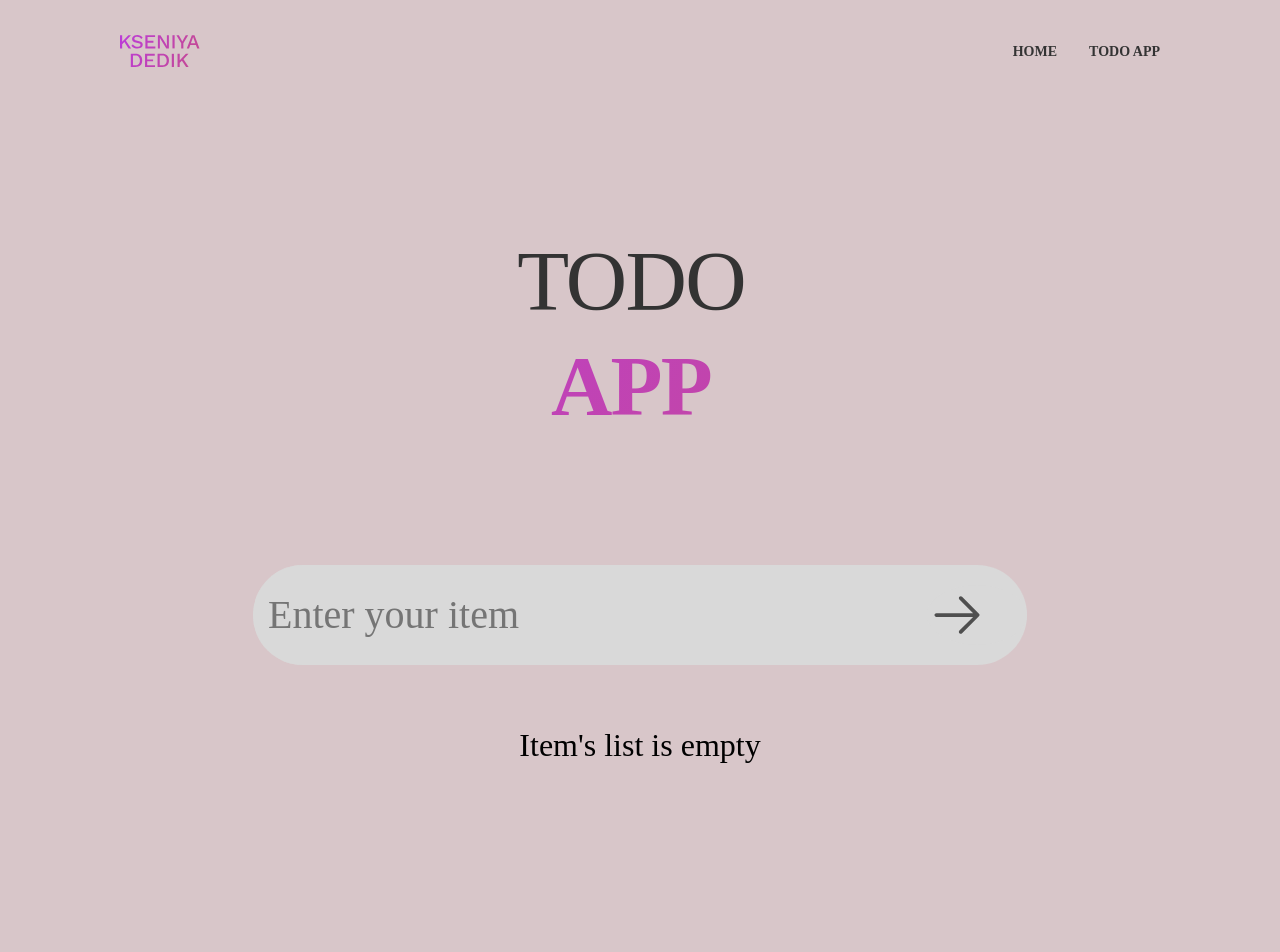
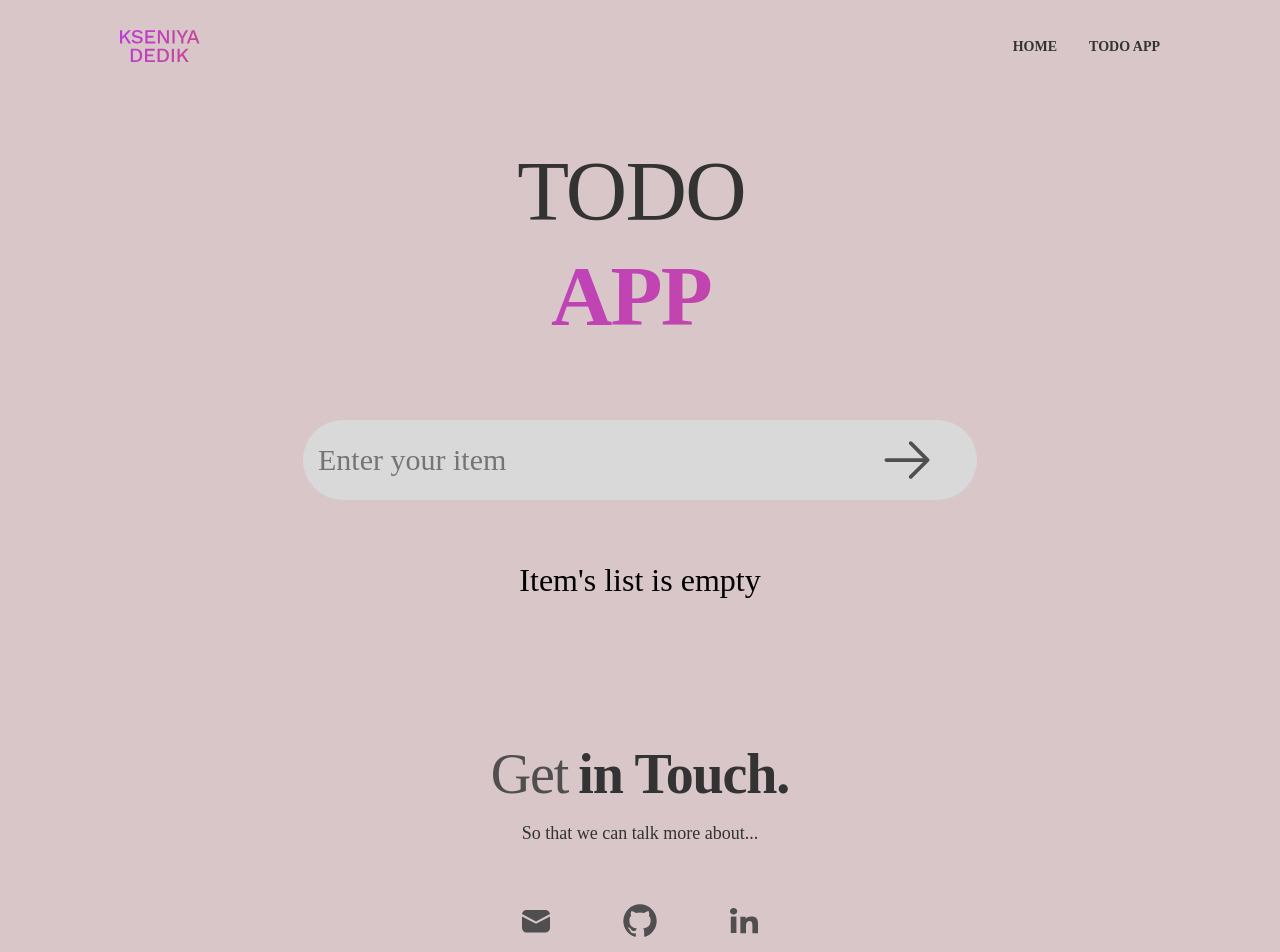
Before and after one commit to ksddk/presenting, a React (Create React App) app: page /todoapp in a window 1280 px wide. Shown: the top 952 px of the page. Built offline with nearby package versions, Linux system fonts and the light colour scheme; a web font is replaced by a local one.

Commit message:
Implement design fixes according to documentation changes

```diff
--- a/src/Pages/Footer.module.css
+++ b/src/Pages/Footer.module.css
@@ -1,7 +1,7 @@
 .FooterContainer {
   display: flex;
   height: 360px;
-  padding: 80px 424px 40px 424px;
+  padding: 30px 424px 30px 424px;
   flex-direction: column;
   justify-content: center;
   align-items: center;
@@ -13,7 +13,7 @@
   display: flex;
   flex-direction: column;
   align-items: center;
-  gap: 60px;
+  gap: 50px;
   width: 592px;
   display: flex;
 }
--- a/src/Pages/HomePage/EdLang.module.css
+++ b/src/Pages/HomePage/EdLang.module.css
@@ -3,6 +3,7 @@
   display: flex;
   justify-content: space-between;
   gap: 50px;
+  width: 100%;
 }
 
 .InfoBox {
@@ -37,4 +38,5 @@
   letter-spacing: -0.36px;
   display: flex;
   flex-direction: column;
+  white-space: pre-wrap;
 }
--- a/src/Pages/HomePage/EdLang.tsx
+++ b/src/Pages/HomePage/EdLang.tsx
@@ -5,11 +5,11 @@ import { ICVItem } from './CV';
 const EduLang: ICVItem[] = [
   {
     name: 'EDUCATION',
-    text: ' BELARUSIAN STATE UNIVERSITY OF INFORMATICS AND RADIOELECTRONICS 2019-2022 Faculty of Information Technology and Management Specialty: Automated information processing systems Degree:  Uncompleted'
+    text: 'BELARUSIAN STATE UNIVERSITY OF INFORMATICS AND RADIOELECTRONICS\n \n2019-2022\n \nFaculty of Information Technology and Management\nSpecialty: Automated information processing systems\nDegree: Uncompleted'
   },
   {
     name: 'LANGUAGE',
-    text: 'English: B2+ Russian: Native'
+    text: 'English: B2+\n\nRussian: Native'
   }
 ];
 
--- a/src/Pages/HomePage/Experience.module.css
+++ b/src/Pages/HomePage/Experience.module.css
@@ -14,6 +14,9 @@
 
 .ExperiencesContainer {
   width: 1214px;
+  gap: 162px;
+  display: flex;
+  flex-direction: column;
 }
 
 .ExperienceContainer {
--- a/src/Pages/Navigation.module.css
+++ b/src/Pages/Navigation.module.css
@@ -4,7 +4,7 @@
   flex-direction: row;
   align-items: center;
   justify-content: space-between;
-  height: 96px;
+  height: 86px;
 }
 
 .svgContainer {
--- a/src/Pages/NoPage.module.css
+++ b/src/Pages/NoPage.module.css
@@ -1,6 +1,6 @@
 .NoPage {
   display: inline-flex;
-  padding: 18px;
+  padding: 150px 0 0 0;
   flex-direction: column;
   align-items: center;
   justify-content: center;
@@ -38,7 +38,7 @@
   height: 55px;
   border-radius: 40px;
   background-color: transparent;
-  border: 3px solid black;
+  border: 3px solid#bc3cd8;
 }
 
 .ButtonText {
--- a/src/Pages/TodoApp.module.css
+++ b/src/Pages/TodoApp.module.css
@@ -15,7 +15,7 @@
 .TitleContainer {
   width: 100%;
   text-align: center;
-  padding: 125px 418px 125px 400px;
+  padding: 45px 418px 70px 400px;
 }
 
 .Title1st {
--- a/src/TodoApp/Todos/TodoForm.module.css
+++ b/src/TodoApp/Todos/TodoForm.module.css
@@ -3,8 +3,8 @@
   align-items: center;
   justify-content: space-around;
   margin-bottom: 30px;
-  width: 774px;
-  height: 100px;
+  width: 674px;
+  height: 80px;
   border-radius: 60px;
   background: #d9d9d9;
 }
@@ -12,17 +12,11 @@
 .todoFormContainer input {
   all: none;
   font-family: Work Sans;
-  font-size: 40px;
-  font-style: normal;
-  font-weight: 300;
-  line-height: 150%; /* 60px */
+  font-size: 30px;
   background: #d9d9d9;
-  height: 80px;
-  /* border: 10px; */
   padding: 10px 15px;
   border: none;
   border-radius: 60px 0 0 60px;
-  /* border: 3px solid greenyellow; */
   width: 100%;
   outline: none;
 }
--- a/src/TodoApp/Todos/TodosActions.module.css
+++ b/src/TodoApp/Todos/TodosActions.module.css
@@ -1,12 +1,22 @@
 .todosActionsContainer {
   margin: 5px;
+  display: flex;
+  flex-direction: row;
 }
 
-.Delete .Reset {
-  width: 25px;
-  height: 25px;
-  border-radius: 50%;
+.Delete,
+.Reset {
+  display: flex;
+  align-items: center;
+  justify-content: center;
+  width: 32px;
+  height: 32px;
+  /* border-radius: 50%; */
   background-color: #d8c6c9;
+  border: none;
+  margin: 5px;
+  /* width: 100%; */
+  /* border: 3px solid red; */
   /* flex-shrink: 0; */
   /* height: 50px; */
   /* cursor: pointer; */
@@ -14,8 +24,9 @@
   /* border: none; */
 }
 
-.DeleteImg .ResetImg {
+.DeleteImg,
+.ResetImg {
   width: 32px;
   height: 32px;
-  flex-shrink: 0;
+  /* flex-shrink: 0; */
 }
```
Also changed, not shown: src/TodoApp/Todos/Assets/Delete.svg, src/TodoApp/Todos/Assets/Reset.svg.
